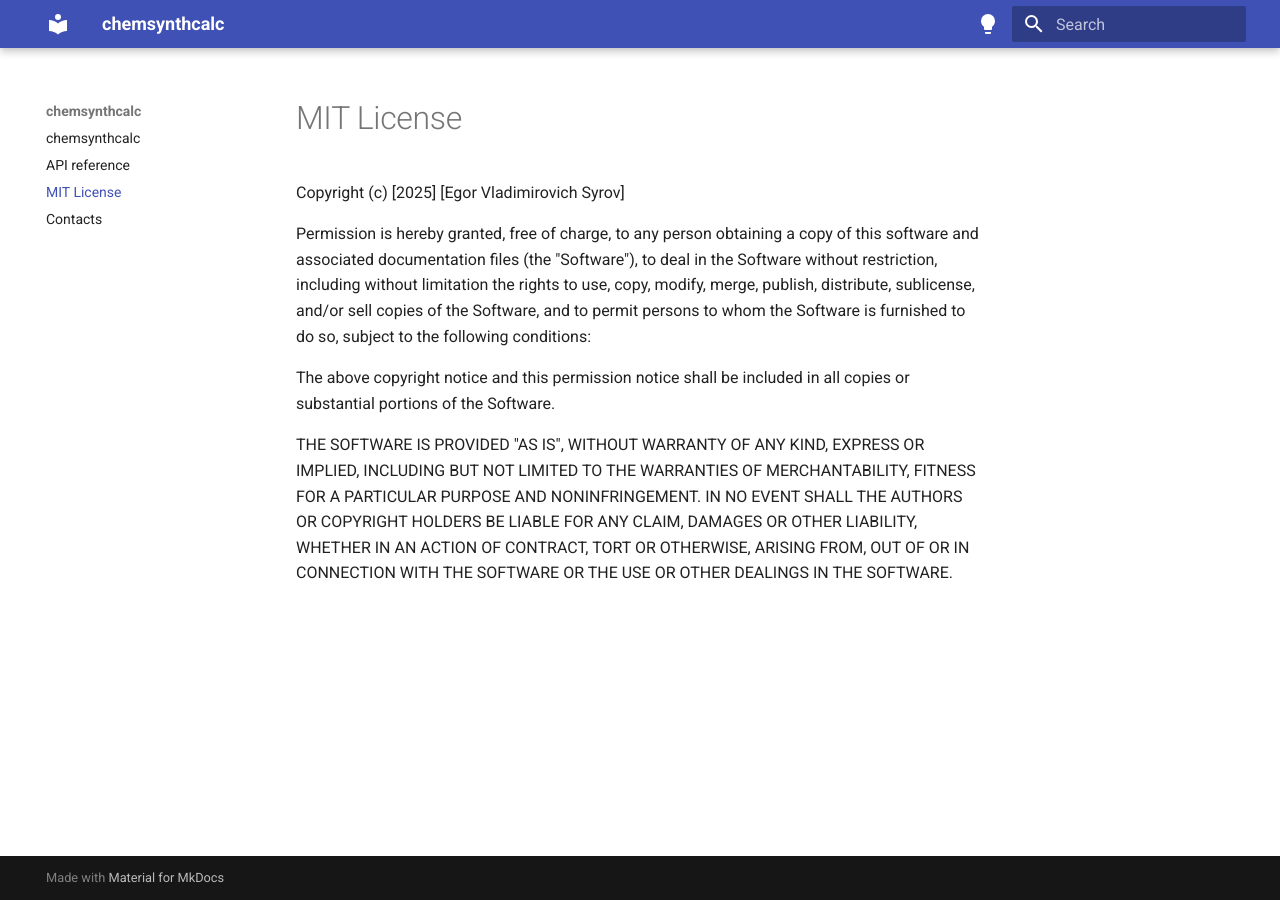
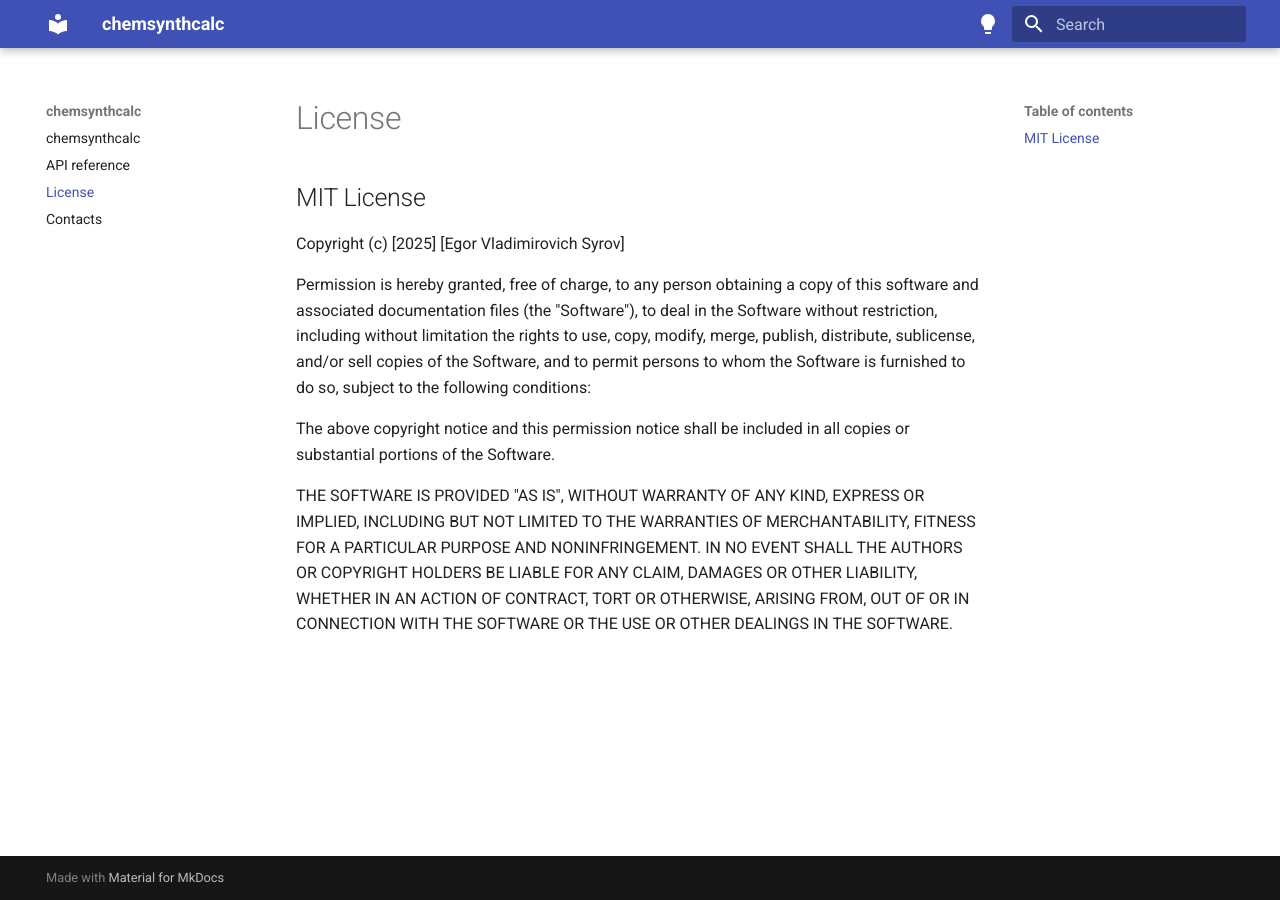
Before and after one commit to Syrov-Egor/chemsynthcalc, an MkDocs documentation site: the page built from docs/License.md, in a window 1280 px wide. Built offline with MkDocs 1.6.1 and Material for MkDocs 9.7.7, drawn with Linux system fonts in a browser that asks for light colours.

```diff
--- a/docs/License.md
+++ b/docs/License.md
@@ -1,6 +1,7 @@
-#MIT License
+#License
+## MIT License
 
-Copyright (c) [2025] [Egor Vladimirovich Syrov]
+Copyright (c) \[2025\] \[Egor Vladimirovich Syrov\]
 
 Permission is hereby granted, free of charge, to any person obtaining a copy
 of this software and associated documentation files (the "Software"), to deal
```
Also changed, not shown: 2 other files.
